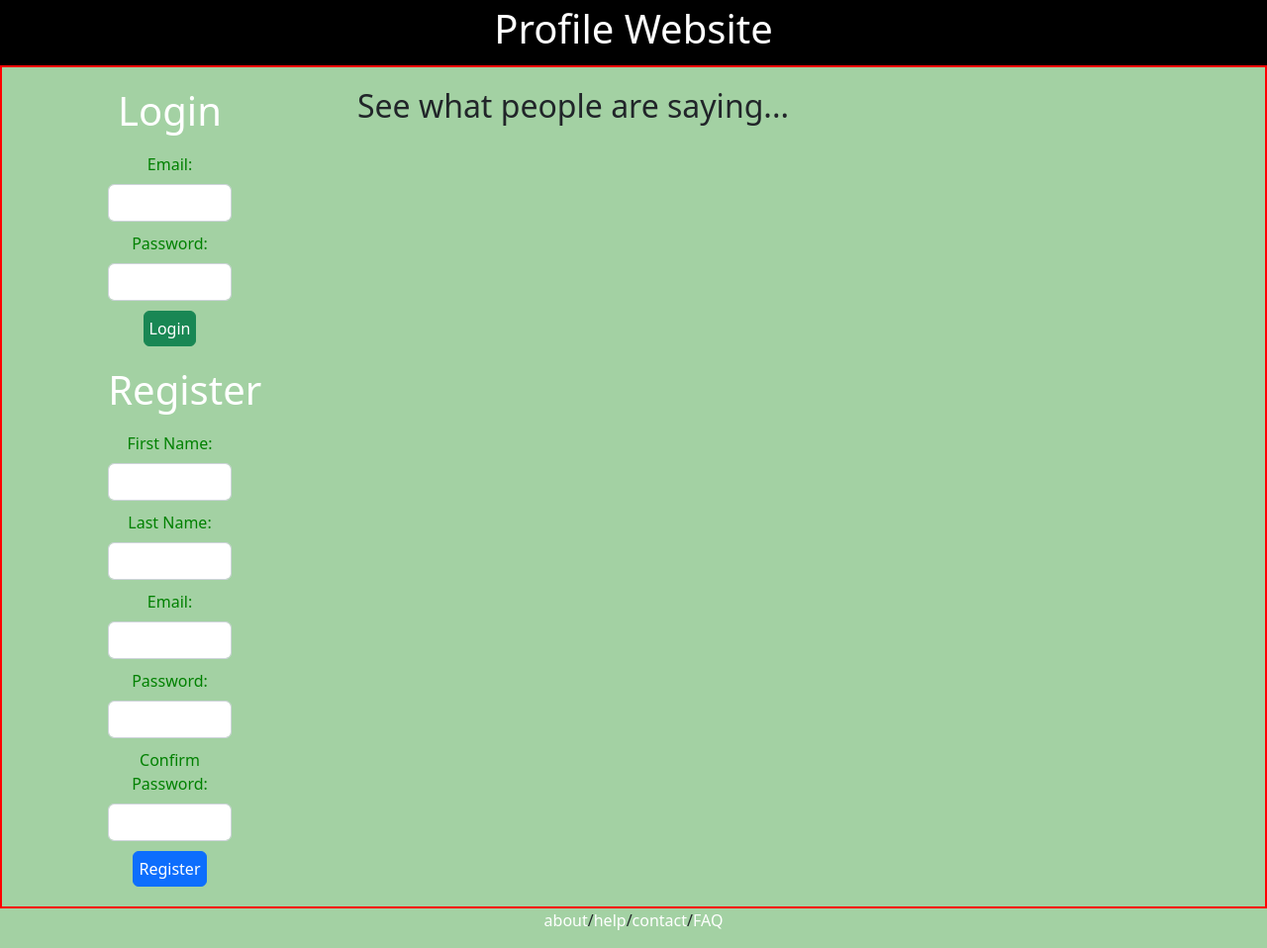
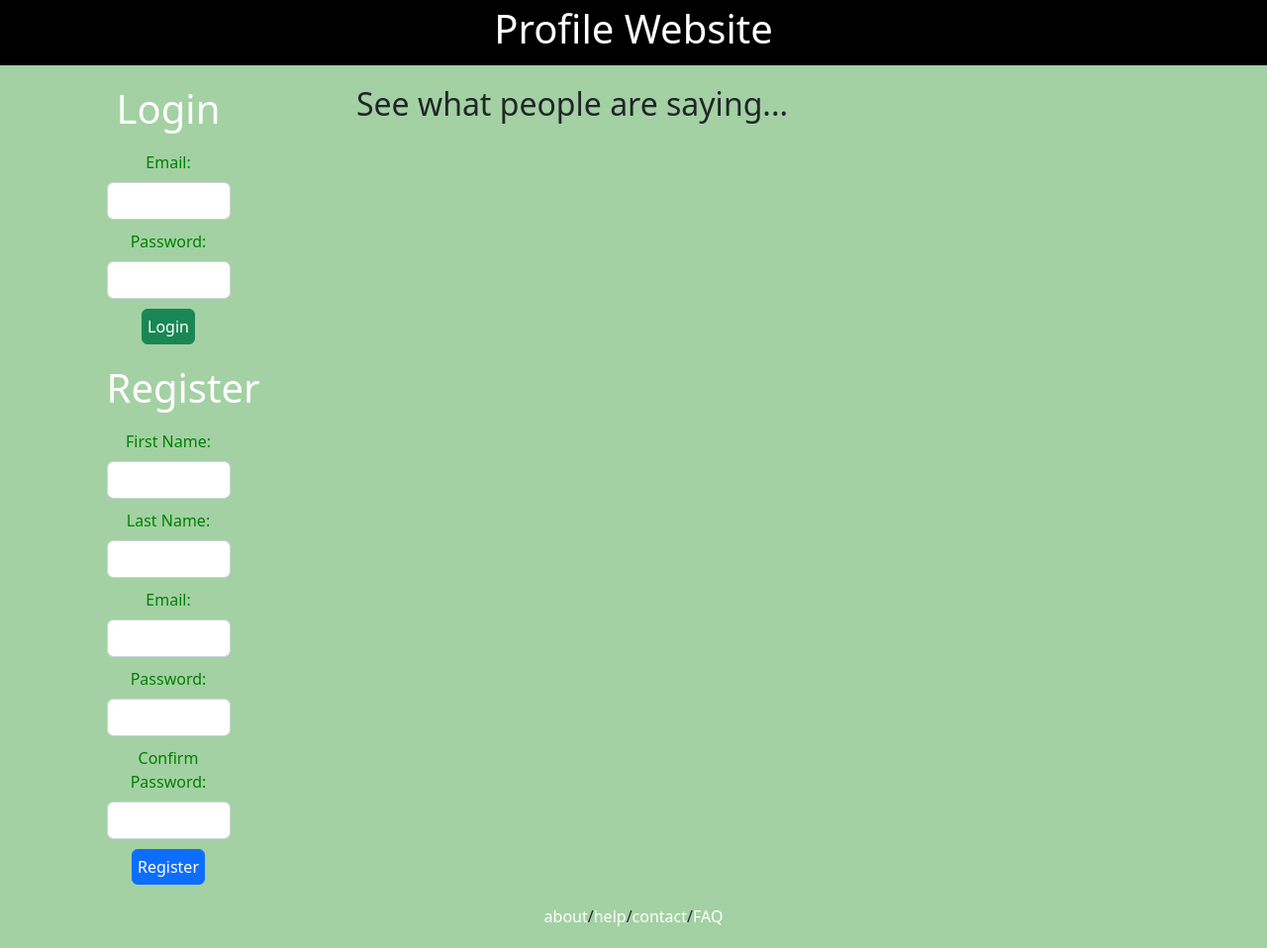
Before and after one commit to albertbravo650/Projects, a Flask app: page / in a window 1280 px wide. Shown: the whole page at 99% size. After the commit the page ends 936 px from the top, so only its background shows below. Run offline with Flask 3, Linux system fonts and the light colour scheme; data that the repository does not hold is empty.

Commit message:
next commit from lapttop1

```diff
--- a/python/profile/flask_app/static/style.css
+++ b/python/profile/flask_app/static/style.css
@@ -39,7 +39,7 @@ label {
 }
 
 .main {
-    border: 2px solid red;
+    /* border: 2px solid red; */
     display: flex;
 }
 
```
